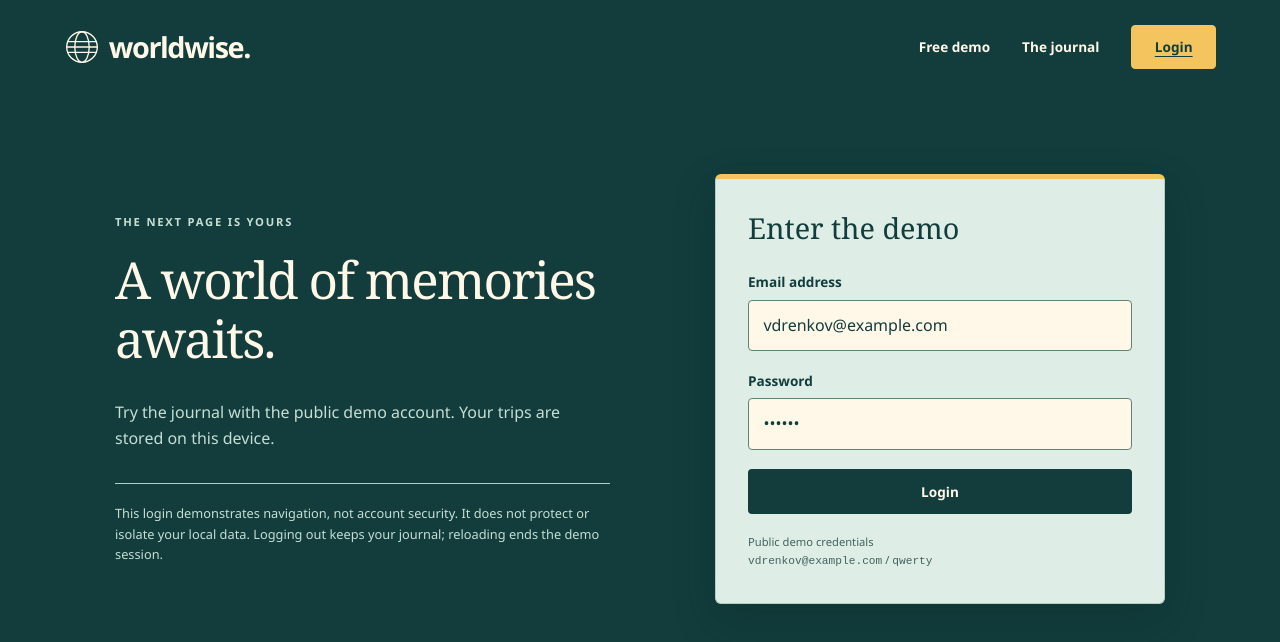
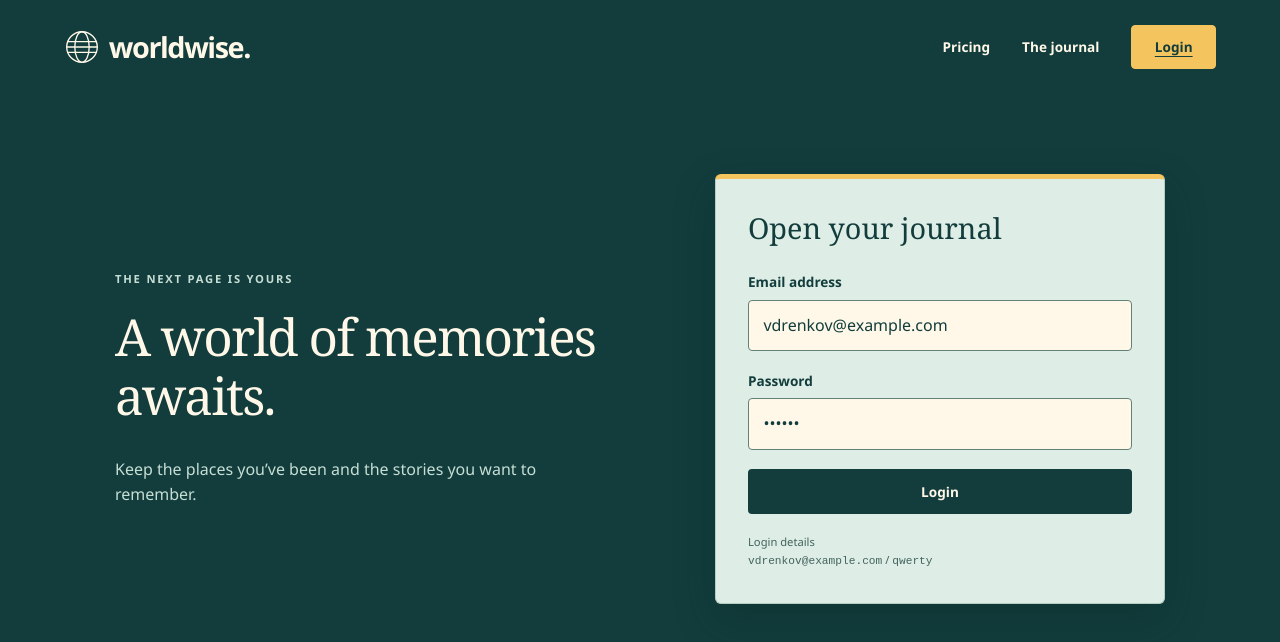
Before and after one commit to vdrenkov/world-wise, a React (Vite) app: page /login in a window 1280 px wide. Shown: the top 642 px of the page. Built offline with nearby package versions, Linux system fonts and the light colour scheme.

Commit message:
Refine navigation and journal copy.

```diff
--- a/src/components/PageNav.tsx
+++ b/src/components/PageNav.tsx
@@ -11,7 +11,7 @@ function PageNav() {
       <ul>
         <li>
           <NavLink tabIndex={0} to="/pricing">
-            Free demo
+            Pricing
           </NavLink>
         </li>
         <li>
--- a/src/components/User.tsx
+++ b/src/components/User.tsx
@@ -19,7 +19,7 @@ export default function User() {
       </span>
       <span className={styles.name}>
         Welcome, {user?.name}
-        <small>Local demo journal</small>
+        <small>Your travel journal</small>
       </span>
       <button type="button" onClick={handleClick}>
         Logout
--- a/src/pages/Login.module.css
+++ b/src/pages/Login.module.css
@@ -12,12 +12,6 @@
 }
 .panel p {
   color: var(--muted);
-}
-.disclosure {
-  margin-top: 2rem;
-  padding-top: 1.2rem;
-  border-top: 1px solid var(--line);
-  font-size: 0.8rem;
 }
 .form {
   --muted: #43635e;
--- a/src/pages/Login.tsx
+++ b/src/pages/Login.tsx
@@ -24,7 +24,7 @@ export default function Login() {
     }
 
     const valid = login(email, password);
-    setError(valid ? "" : "Use the public demo credentials shown below.");
+    setError(valid ? "" : "Use the login details shown below.");
   }
 
   useEffect(() => {
@@ -41,17 +41,11 @@ export default function Login() {
           <p className="eyebrow">The next page is yours</p>
           <h1>A world of memories awaits.</h1>
           <p>
-            Try the journal with the public demo account. Your trips are stored
-            on this device.
-          </p>
-          <p className={styles.disclosure}>
-            This login demonstrates navigation, not account security. It does
-            not protect or isolate your local data. Logging out keeps your
-            journal; reloading ends the demo session.
+            Keep the places you’ve been and the stories you want to remember.
           </p>
         </div>
         <form className={styles.form} onSubmit={handleSubmit}>
-          <h2>Enter the demo</h2>
+          <h2>Open your journal</h2>
           <div className="field">
             <label htmlFor="email">Email address</label>
             <input
@@ -83,7 +77,7 @@ export default function Login() {
             Login
           </Button>
           <p className={styles.credentials}>
-            Public demo credentials
+            Login details
             <br />
             <code>vdrenkov@example.com</code> / <code>qwerty</code>
           </p>
--- a/src/pages/Pricing.tsx
+++ b/src/pages/Pricing.tsx
@@ -13,16 +13,14 @@ export default function Pricing() {
           <p className="eyebrow">No subscription. Just stories.</p>
           <h1>Free to explore.</h1>
           <p>
-            This is a portfolio demo, open for you to try. Add places, explore
-            the map, and make it your own. There are no payments or paid plans.
+            Keep your travel memories in one place. Pin cities, revisit your
+            notes and see where you’ve been.
           </p>
           <p>
-            Trips are saved in this browser’s local storage. Clearing site data
-            removes them. Use a personal browser for your journal and avoid
-            storing sensitive information on a shared device.
+            Your journal stays on this device, ready for the next adventure.
           </p>
           <Link tabIndex={0} className="cta" to="/login">
-            Open the demo ↗
+            Open your journal ↗
           </Link>
         </div>
         <img
```
Also changed, not shown: 2 other files (tests, documents, lock files or other folders).
